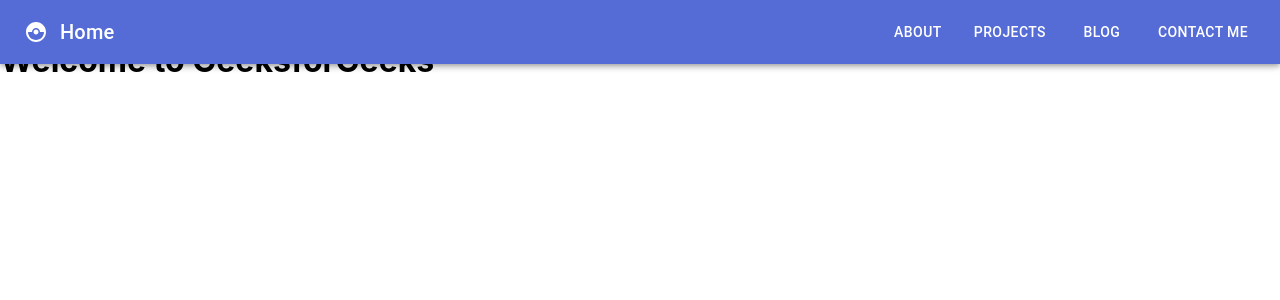
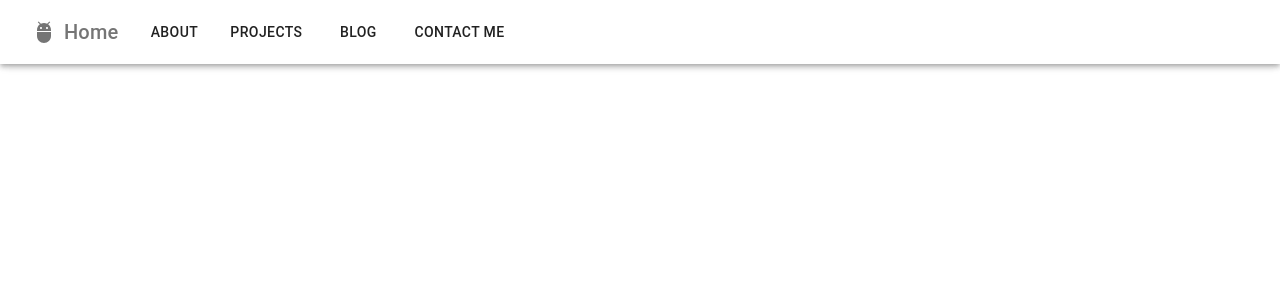
Before and after one commit to Kevin-was-here/Porfolio, a React (Create React App) app in the folder portfolio/: page / in a window 1280 px wide. Shown: the top 300 px of the page. Built offline with nearby package versions, Linux system fonts and the light colour scheme.

Commit message:
Removed accidently added node files from git

```diff
--- a/portfolio/src/components/Navbar/navbar.css
+++ b/portfolio/src/components/Navbar/navbar.css
@@ -1,18 +1,14 @@
-.Button{
-    background-color: #4CAF50;
-    border: none;
-    color: black;
-    padding: 15px 32px;
-    text-align: center;
-    font-size: 16px;
-    margin: 4px 2px;
-    cursor: pointer;
+.AppBar{position: static;}
+
+.LogoIcon{
+    display: flex;
 }
 
-.AppBar{
-    position: static;
-    color: white;
-    text-align: center;
-    font-size: 16px;
-    margin: 4px 2px;
+.LogoText{
+    display: flex;
+    font-family: monospace;
+    font-weight: 700;
+    color: 'inherit';
+    letter-spacing: .3rem;
+    text-decoration: none;
 }
--- a/portfolio/src/components/Navbar/navbar.js
+++ b/portfolio/src/components/Navbar/navbar.js
@@ -1,18 +1,19 @@
 import React from "react";
-import { AppBar, Toolbar, IconButton, Typography, Stack, Button} from '@mui/material';
-import CatchingPokemon from '@mui/icons-material/CatchingPokemon'; //! Change to own icon
+import { AppBar, Toolbar, IconButton, Typography, Stack, Button, Container} from '@mui/material';
+import AdbIcon from '@mui/icons-material/Adb';
 
 const Navbar = () => {
-
     return (
-        <AppBar className="AppBar">
-            <Toolbar>
-                <IconButton size="large" edge='start' color='inherit' aria-label="logo">
-                        <CatchingPokemon />
-                </IconButton>
-                <Typography variant="h6" component='div' sx={{ flexGrow: 1 }}>
+        <AppBar className="AppBar" color=''>
+            <Container maxWidth="xl">
+                <Toolbar disableGutters>
+                    <IconButton>
+                        <AdbIcon className="LogoIcon" sx={{display:{xs:'none', md:'flex' }, mr:1}} />
+                        <Typography variant="h6" component='div' sx={{ mr:2, display:{xs:'none', md: 'flex'},}} className="LogoText">
                             Home
                         </Typography>
+                    </IconButton>
+
                     <Stack direction="row" spacing={2}>
                         <Button color='inherit'>About</Button>
                         <Button color='inherit'>Projects</Button>
@@ -20,6 +21,7 @@
                         <Button color='inherit'>Contact Me</Button>
                     </Stack>
                 </Toolbar>
+            </Container>
         </AppBar>
     );
 };
--- a/portfolio/src/index.js
+++ b/portfolio/src/index.js
@@ -9,7 +9,7 @@
 const root = ReactDOM.createRoot(document.getElementById('root'));
 root.render(
   <React.StrictMode>
-    <ThemeProvider theme={theme}> // Apply the theme
+    <ThemeProvider theme={theme}>
       <App />
     </ThemeProvider>
   </React.StrictMode>
```
Lines whose indentation alone changed are shown as unchanged.
